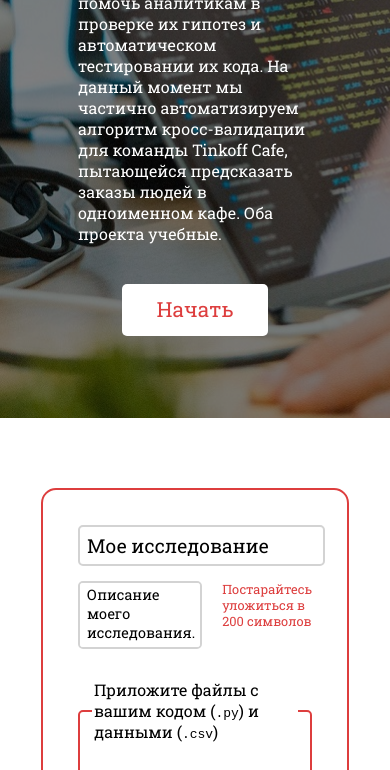
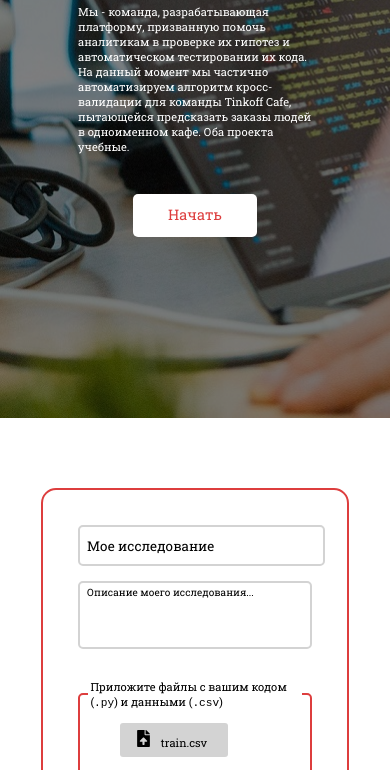
Before and after one commit to python-am-cp/tinkoff_cafe_web_wrapper-front, a plain HTML site: page index.html in a window 390 px wide. Shown: the part 307-1077 px from the top of the page. Drawn offline with Linux system fonts and the light colour scheme.

Commit message:
Незамысловатая адаптация под мобилки, README

```diff
--- a/styles.css
+++ b/styles.css
@@ -129,7 +129,7 @@ textarea {
 
 .simbols-limit {
     width: 100px;
-    font-size: 0.8rem;
+    font-size: 0.7rem;
     color: #dd3e3e;
 }
 
@@ -180,15 +180,6 @@ input[type="file"] {
 .label-file:active {
     background-color: #f3d5d5;
 }
-
-
-/* .user-icon {
-    margin-right: 5px;
-    font-size: 1.5rem;
-    width: 16px;
-    height: 16px;
-    color: white;
-} */
 
 .file-selected {
     background-color: #dd3e3e;
@@ -280,3 +271,32 @@ footer {
     list-style-type: none;
     padding: 0;
 }
+
+
+@media (max-width: 710px) {
+    html {
+        font-size: 0.9rem;
+    }
+
+    .file {
+        margin: 10px 0;
+    }
+}
+
+@media (max-width: 400px) {
+    html {
+        font-size: 0.7rem;
+    }
+
+    .file {
+        width: 150px;
+    }
+
+    .simbols-limit {
+        display: none;
+    }
+
+    #inp-research-desc {
+        margin-right: 0px;
+    }
+}
```
Also changed, not shown: index.html (+1 -2 lines), 1 other file.
